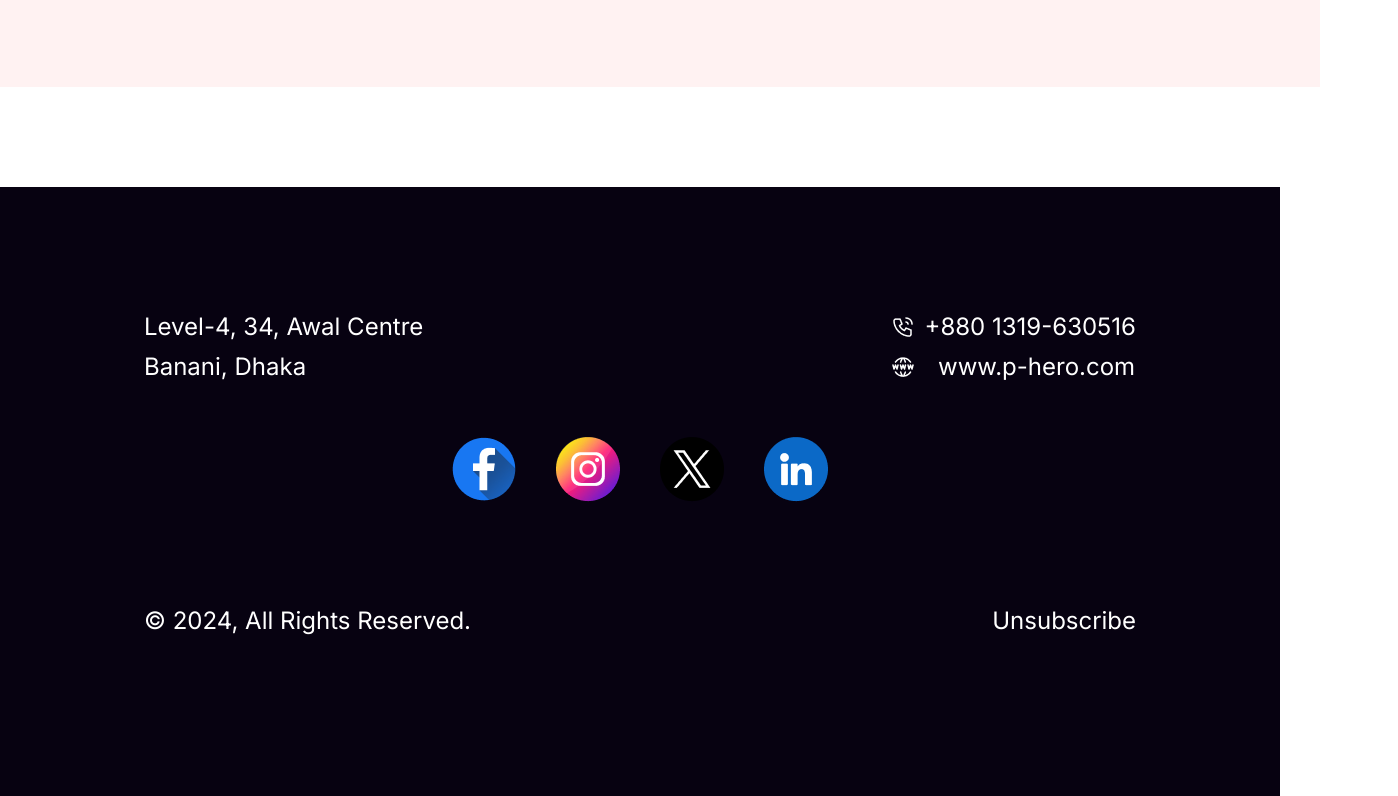
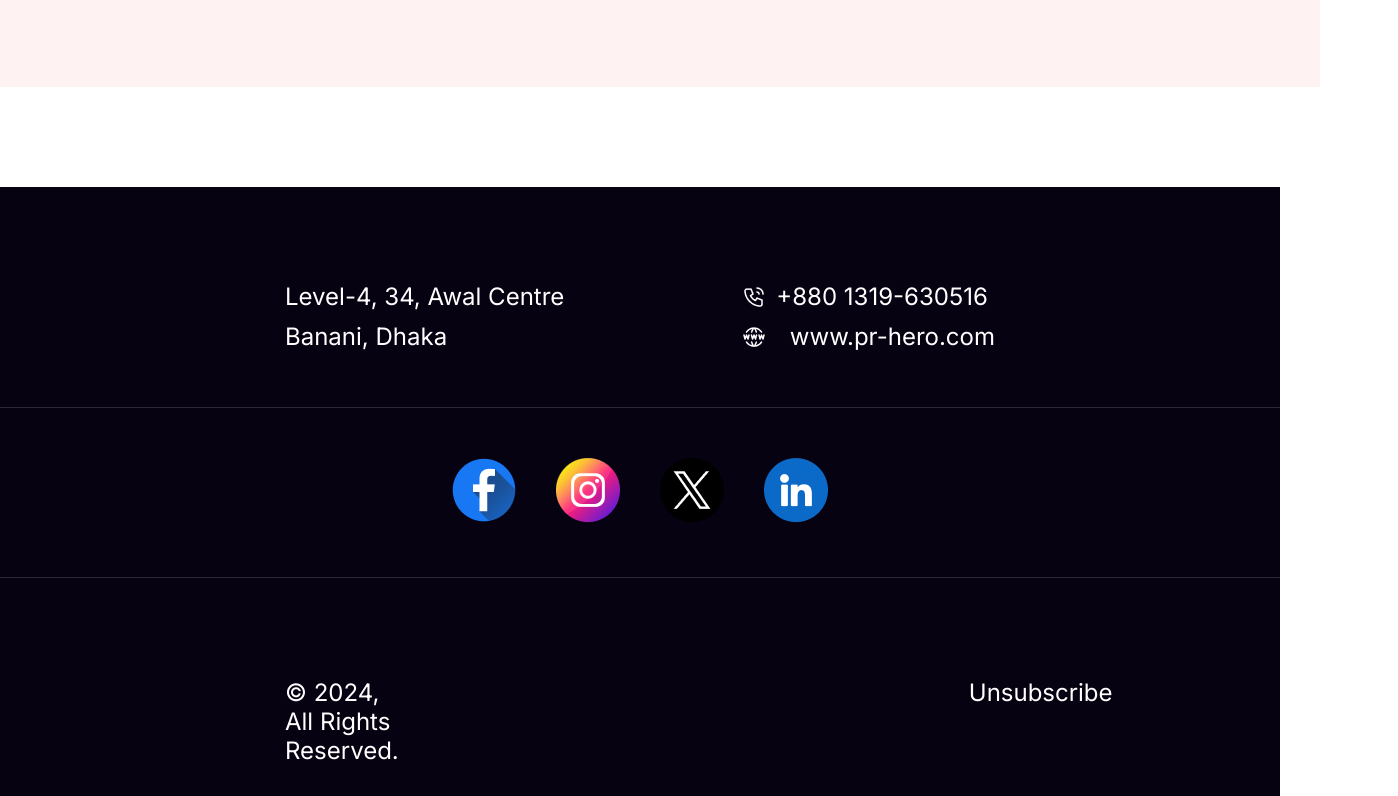
Before and after one commit to muhammadsaif7717/New-Year-New-Mission, a plain HTML site: page index.html in a window 1280 px wide. Shown: the part 6251-7047 px from the top of the page, 1398 px wide, since content can reach past the window. Drawn offline with Linux system fonts and the light colour scheme.

Commit message:
fixed some bugs. Designed by: MuHammmad Saif

```diff
--- a/index.html
+++ b/index.html
@@ -137,19 +137,20 @@
             <div>
                 <ul>
                     <li><img src="resources/Call.png" alt="call"> <h2>+880 1319-630516</h2></li>
-                    <li><img src="resources/Website.png" alt="website"> <h2>&#160; www.p-hero.com</h2></li>
+                    <li><img src="resources/Website.png" alt="website"> <h2>&#160; www.pr-hero.com</h2></li>
                 </ul>
             </div>
         </div>
+        <hr class="hr1">
         <div class="container2">
             <a target="_blank" href="https://www.facebook.com/muhammadsaif7717"><img src="resources/Facebook.png" alt="img"></a>
             <a target="_blank" href="https://www.instagram.com/muhammadsaif7717"><img src="resources/Instagram.png" alt="img"></a>
             <a target="_blank" href="https://twitter.com/muhammadsaif77"><img src="resources/Twitter.png" alt="img"></a>
             <a target="_blank" href="https://www.linkedin.com/in/muhammadsaif7717"><img src="resources/Linkedin.png" alt="img"></a>
+        </div>
 
-
-
-
+        <div>
+            <hr class="hr2">
         </div>
         <div class="container3">
             <div>
--- a/stayles/style.css
+++ b/stayles/style.css
@@ -415,13 +415,13 @@ footer{
     font-size: 24px;
     font-weight: 500;
     line-height: 40px;
-    margin-top: 120px;
-    margin-left: 144px;
+    margin-top: 90px;
+    margin-left: 285px;
 }
 
 .container1 ul{
-    margin-top: 120px;
-    margin-right: 144px;
+    margin-top: 90px;
+    margin-right: 285px;
 }
 .container1 ul li{
     list-style: none;
@@ -445,7 +445,7 @@ footer{
     justify-content: center;
 }
 .container2>a>img{
-    margin: 50px 20px 0 20px;
+    margin: 0px 20px 0 20px;
     transition: 0.2s ease;
 }
 .container2>a>img:hover{
@@ -463,10 +463,10 @@ footer{
     font-weight: 500;
     margin: 100px 100px 0 100px ;
 }.container3>div>h1:first-child{
-    margin-left: 144px;
+    margin-left: 285px;
 }
 .container3>div>h1:last-child{
-    margin-right: 144px;
+    margin-right: 285px;
 }
 .unsubscribe{
     transition: 0.2s ease;
@@ -474,6 +474,20 @@ footer{
 .unsubscribe:hover{
     color: rgb(185, 177, 177);
 }
-
+hr{
+    display: block;
+    margin:  0 auto;
+    width: 1320px;
+    height: 1px;
+    border: none;
+    background: rgba(255, 255, 255, 0.15);
+}
+.hr1{
+    margin-top: 50px;
+    margin-bottom: 50px;
+}
+.hr2:last-child{
+    margin-top: 50px;
+}
 
 /* Designed by: MuHammad Saif */
```
